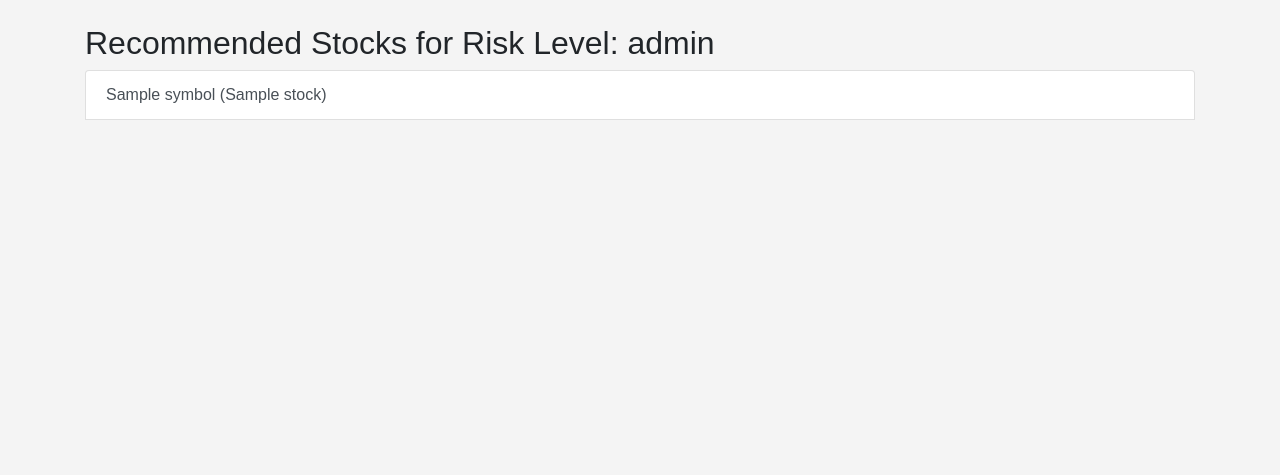
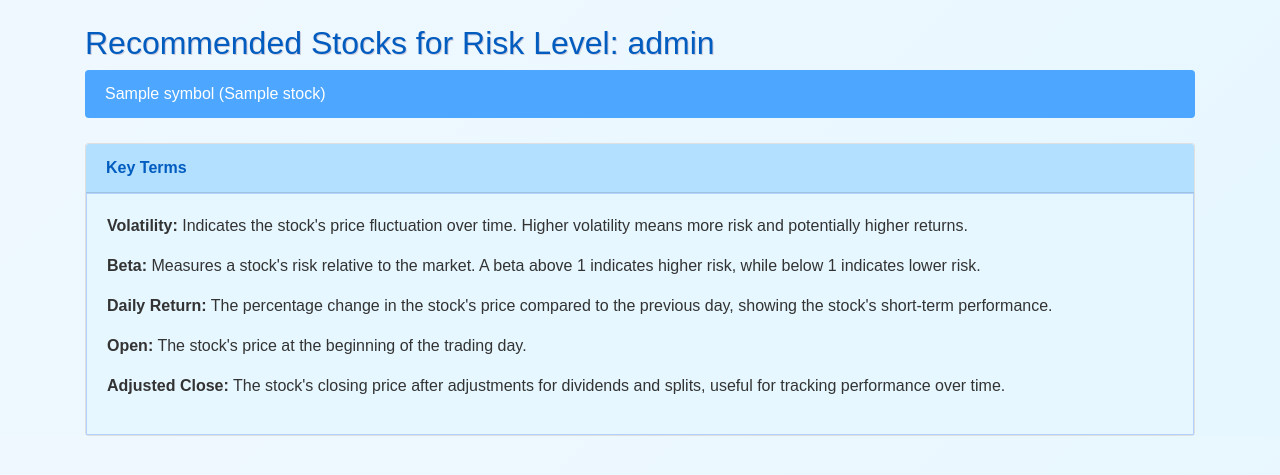
Before and after one commit to HanselJones/Stock-Risk-Appetite-Model, a Flask app: template templates/recommend.html in a window 1280 px wide. Shown: the top 475 px of the page. Run offline with Flask 3, Linux system fonts and the light colour scheme; the template is opened without the code that fills it: most values are stand-ins (such as "Sample title", 1, 10 or a date in 2020); parts of the project's set-up code (start-up, migrations or seed data) failed here and were passed over; some libraries are stand-ins or nearby versions.

Commit message:
Style changes

```diff
--- a/static/css/styles.css
+++ b/static/css/styles.css
@@ -1,4 +1,4 @@
-/* Basic Reset */
+
 * {
   margin: 0;
   padding: 0;
@@ -18,7 +18,7 @@ h1 {
   max-width: 400px;
 }
 
-/* Additional Button Hover Effect */
+/* blue color when user hovers on stock */
 .btn-primary:hover {
   background-color: #2980b9 !important;
 }
@@ -35,3 +35,46 @@ h1 {
   font-size: 0.9em;
   color: #6c757d;
 }
+body {
+  background: linear-gradient(135deg, #f0f8ff, #e6f7ff);
+  color: #333;
+}
+
+/* Style the heading */
+h2 {
+  color: #005cbf;
+  text-shadow: 1px 1px #ccd;
+}
+
+/* button color */
+.stock-button {
+  background-color: #4da6ff;
+  color: #fff;
+  border: none;
+  margin-bottom: 5px;
+  transition: 0.3s;
+}
+.stock-button:hover {
+  background-color: #0066cc;
+  box-shadow: 0 4px 8px rgba(0, 102, 204, 0.2);
+}
+
+
+.card {
+  margin-top: 20px;
+}
+.card-header {
+  background-color: #b3e0ff;
+  color: #005cbf;
+  font-weight: bold;
+}
+.card-body {
+  background-color: #e6f7ff;
+  border: 1px solid #b3d1ff;
+}
+
+.modal-content {
+  background-color: #f0f8ff;
+  color: #333;
+  border: 1px solid #4da6ff;
+}
--- a/templates/recommend.html
+++ b/templates/recommend.html
@@ -8,7 +8,6 @@
     <script src="https://cdnjs.cloudflare.com/ajax/libs/popper.js/1.16.0/umd/popper.min.js"></script>
     <script src="https://stackpath.bootstrapcdn.com/bootstrap/4.5.2/js/bootstrap.min.js"></script>
     <link rel="stylesheet" href="{{ url_for('static', filename='css/styles.css') }}">
-
 </head>
 <body>
     <div class="container mt-4">
@@ -24,45 +23,52 @@
                 data-adj-close="{{ stock['adj_close'] }}">
                 {{ stock['symbol'] }} ({{ stock['company_name'] }})
             </button>
-            <div class="stock-details">
-                <p>
-                    <strong>Symbol:</strong> <span class="detail-symbol">N/A</span>
-                    <span class="detail-description"> - The stock's unique identifier.</span>
-                </p>
-                <p>
-                    <strong>Volatility:</strong> <span class="detail-volatility">N/A</span>
-                    <span class="detail-description"> - A measure of the stock's price fluctuations over 14 days.</span>
-                </p>
-                <p>
-                    <strong>Beta:</strong> <span class="detail-beta">N/A</span>
-                    <span class="detail-description"> - Indicates the stock's sensitivity to market movements (e.g., beta > 1: more volatile than the market).</span>
-                </p>
-                <p>
-                    <strong>Daily Return:</strong> <span class="detail-daily-return">N/A</span>
-                    <span class="detail-description"> - The average daily profit or loss percentage of the stock.</span>
-                </p>
-                <p>
-                    <strong>Open:</strong> <span class="detail-open">N/A</span>
-                    <span class="detail-description"> - The price at which the stock opened for trading today.</span>
-                </p>
-                <p>
-                    <strong>Adjusted Close:</strong> <span class="detail-adj-close">N/A</span>
-                    <span class="detail-description"> - The closing price adjusted for factors like dividends and splits.</span>
-                </p>
+            {% endfor %}
+        </div>
+
+        <!-- Card for Definitions -->
+        <div class="card">
+            <div class="card-header">
+                Key Terms
             </div>
-            {% endfor %}
+            <div class="card-body">
+                <p><strong>Volatility:</strong> Indicates the stock's price fluctuation over time. Higher volatility means more risk and potentially higher returns.</p>
+                <p><strong>Beta:</strong> Measures a stock's risk relative to the market. A beta above 1 indicates higher risk, while below 1 indicates lower risk.</p>
+                <p><strong>Daily Return:</strong> The percentage change in the stock's price compared to the previous day, showing the stock's short-term performance.</p>
+                <p><strong>Open:</strong> The stock's price at the beginning of the trading day.</p>
+                <p><strong>Adjusted Close:</strong> The stock's closing price after adjustments for dividends and splits, useful for tracking performance over time.</p>
+            </div>
+        </div>
+    </div>
+
+    <div class="modal fade" id="stockModal" tabindex="-1" role="dialog" aria-labelledby="stockModalLabel" aria-hidden="true">
+        <div class="modal-dialog" role="document">
+            <div class="modal-content">
+                <div class="modal-header">
+                    <h5 class="modal-title" id="stockModalLabel">Stock Performance Details</h5>
+                    <button type="button" class="close" data-dismiss="modal" aria-label="Close">
+                        <span aria-hidden="true">&times;</span>
+                    </button>
+                </div>
+                <div class="modal-body">
+                    <p><strong>Symbol:</strong> <span id="modalSymbol">N/A</span></p>
+                    <p><strong>Volatility:</strong> <span id="modalVolatility">N/A</span></p>
+                    <p><strong>Beta:</strong> <span id="modalBeta">N/A</span></p>
+                    <p><strong>Daily Return:</strong> <span id="modalDailyReturn">N/A</span></p>
+                    <p><strong>Open:</strong> <span id="modalOpen">N/A</span></p>
+                    <p><strong>Adjusted Close:</strong> <span id="modalAdjClose">N/A</span></p>
+                </div>
+                <div class="modal-footer">
+                    <button type="button" class="btn btn-secondary" data-dismiss="modal">Close</button>
+                </div>
+            </div>
         </div>
     </div>
 
     <script>
         $(document).ready(function() {
             $('.stock-button').on('click', function() {
-                // Toggle the stock details visibility
-                var details = $(this).next('.stock-details');
-                $('.stock-details').not(details).slideUp(); // Hide other details
-                details.slideToggle(); // toggle current details
-
-                // get data about the stock after user asks for recommendation
+                // Get data attributes from the clicked item
                 var symbol = $(this).data('symbol');
                 var volatility = $(this).data('volatility');
                 var beta = $(this).data('beta');
@@ -70,13 +76,15 @@
                 var open = $(this).data('open');
                 var adjClose = $(this).data('adj-close');
 
-                // Update the details content with the stock data
-                details.find('.detail-symbol').text(symbol);
-                details.find('.detail-volatility').text(volatility);
-                details.find('.detail-beta').text(beta);
-                details.find('.detail-daily-return').text(dailyReturn);
-                details.find('.detail-open').text(open);
-                details.find('.detail-adj-close').text(adjClose);
+                $('#modalSymbol').text(symbol);
+                $('#modalVolatility').text(volatility);
+                $('#modalBeta').text(beta);
+                $('#modalDailyReturn').text(dailyReturn);
+                $('#modalOpen').text(open);
+                $('#modalAdjClose').text(adjClose);
+
+                // Show the modal
+                $('#stockModal').modal('show');
             });
         });
     </script>
```
